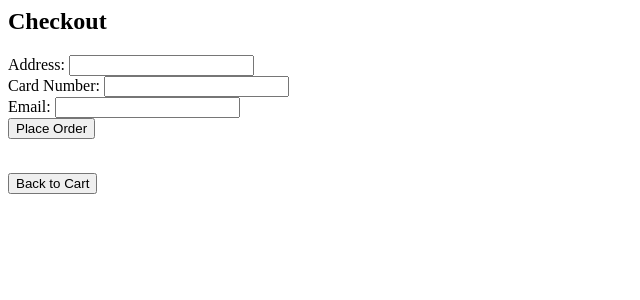
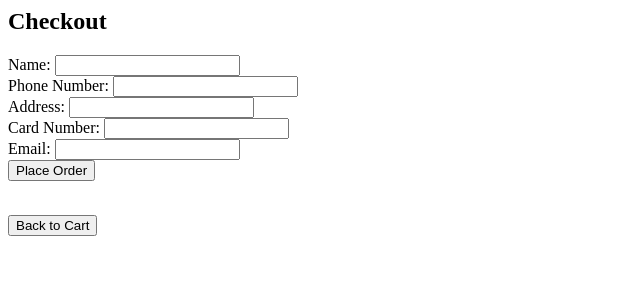
Before and after one commit to 1tylers/466-best-group, a PHP site: page /checkout.php in a window 1280 px wide. Shown: the top 300 px of the page, without its empty margins (0-640 px from the left). Run offline with PHP 8.4, Linux system fonts and the light colour scheme.

Commit message:
Update checkout.php

```diff
--- a/checkout.php
+++ b/checkout.php
@@ -1,6 +1,5 @@
 <?php
 session_start();
-
 
 $dsn = "mysql:host=courses;dbname=z1968549";
 
@@ -17,9 +16,11 @@ if ($_SERVER["REQUEST_METHOD"] == "POST") {
             $address = $_POST['address'];
             $cardNumber = $_POST['card_number'];
             $email = $_POST['email'];
+            $phoneNumber = $_POST['phone_number']; // Added line
+            $name = $_POST['name']; // Added line
 
             // create an order id
-        $orderID = rand(10000000,99999999);
+            $orderID = rand(10000000, 99999999);
 
             // Get date
             $date = date("Y-m-d");
@@ -28,6 +29,7 @@ if ($_SERVER["REQUEST_METHOD"] == "POST") {
             $total = isset($_SESSION['total']) ? $_SESSION['total'] : 0;
             $itemCount = isset($_SESSION['items']) ? $_SESSION['items'] : 0;
 
+            // Insert or update user information
             $insertUserSQL = "INSERT INTO User (Email, Phone, Name)
                               VALUES ('$email', '$phoneNumber', '$name')
                               ON DUPLICATE KEY UPDATE Name = '$name'";
@@ -37,10 +39,10 @@ if ($_SERVER["REQUEST_METHOD"] == "POST") {
             $insertOrderSQL = "INSERT INTO Orders (OrderID, Address, Total, BillingInfo, Datee, ItemCount, Email)
                                VALUES ('$orderID', '$address', '$total', '$cardNumber', '$date', '$itemCount', '$email')";
             $pdo->query($insertOrderSQL);
-        echo "$orderID, $address, $total, $cardNumber, $date, $itemCount, $email";
+
             // put into placed order table
-        $trackingNo = rand(100000,999999);
-        $status = "Recieved";
+            $trackingNo = rand(100000, 999999);
+            $status = "Received";
             $insertPlacedOrderSQL = "INSERT INTO PlacedOrder (Email, OrderID, TrackingNo, Status)
                                     VALUES ('$email', '$orderID', '$trackingNo', '$status')";
 
@@ -53,17 +55,12 @@ if ($_SERVER["REQUEST_METHOD"] == "POST") {
 
             $pdo->query($insertPlacedOrderSQL);
 
-
             exit();
-    }
-    catch (PDOException $e) {
+        } catch (PDOException $e) {
             echo "Error: " . $e->getMessage();
         }
     }
-
-
 }
-
 ?>
 
 <html>
@@ -74,6 +71,12 @@ if ($_SERVER["REQUEST_METHOD"] == "POST") {
     <h2>Checkout</h2>
 
     <form action="checkout.php" method="post">
+        <label for="name">Name:</label>
+        <input type="text" name="name" required><br>
+
+        <label for="phone_number">Phone Number:</label>
+        <input type="text" name="phone_number" required><br>
+
         <label for="address">Address:</label>
         <input type="text" name="address" required><br>
 
```
Lines whose indentation alone changed are shown as unchanged.
